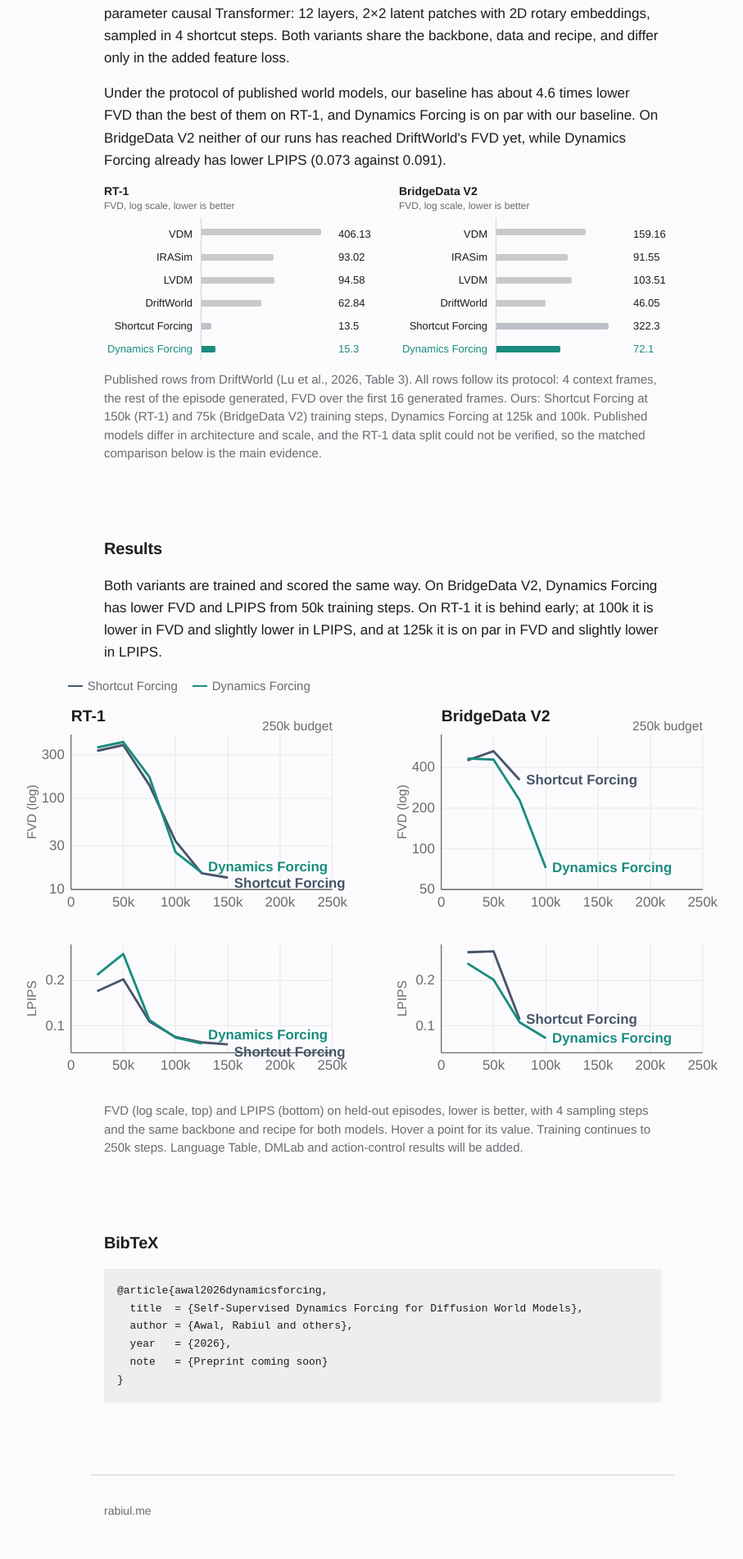
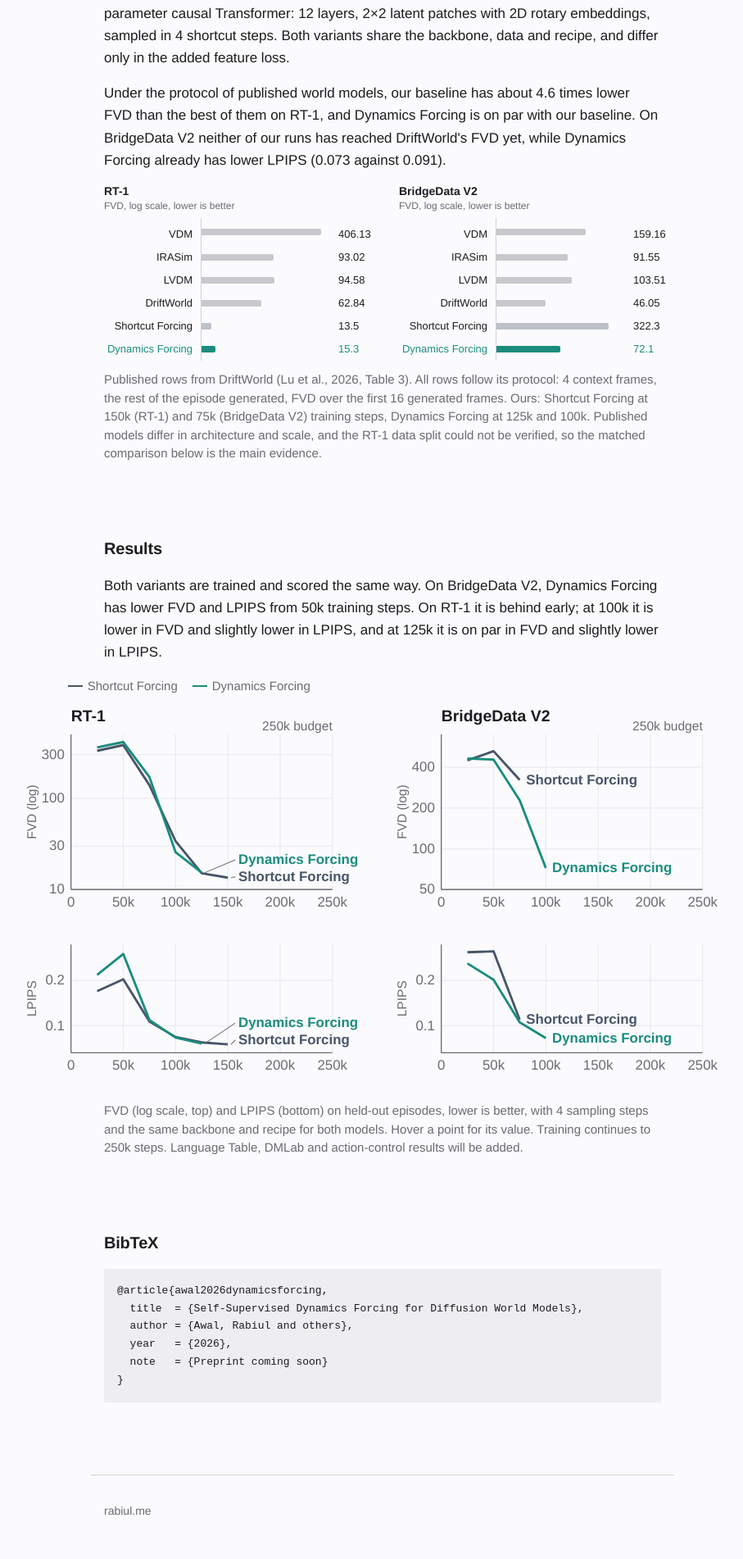
Before and after one commit to rabiulcste/rabiulcste.github.io, a Jekyll site: the page built from dynamics-forcing/index.html, in a window 1280 px wide. Shown: the part 3143-5045 px from the top of the page at 82% size, without its empty margins (173-1080 px from the left). Built offline with Jekyll 4.4.1, drawn with Linux system fonts in a browser that asks for light colours.

Commit message:
Dynamics Forcing page: stacked end labels with leader lines where two curves end close together

```diff
--- a/dynamics-forcing/index.html
+++ b/dynamics-forcing/index.html
@@ -38,7 +38,7 @@ bibtex: |
     .curve .grid { stroke: var(--grid); } .curve .axis { stroke: var(--muted); } .curve .ax { font-size: 12px; fill: var(--muted); }
     .curve .ln { fill: none; stroke-width: 2.2; stroke-linejoin: round; } .curve .ln.base { stroke: var(--sl); } .curve .ln.ours { stroke: var(--acc); }
     .curve .pt { fill: transparent; } .curve .pt-g:hover .pt { fill: var(--text); r: 4; }
-    .curve .end { font-size: 13px; font-weight: 600; } .curve .end.base { fill: var(--sl); } .curve .end.ours { fill: var(--acc); }
+    .curve .end { font-size: 13px; font-weight: 600; } .curve .end.base { fill: var(--sl); } .curve .end.ours { fill: var(--acc); } .curve .lead { stroke: var(--muted); stroke-width: 0.8; }
     .df-media { margin-bottom: 16px; }
     .df-curves { display: grid; grid-template-columns: repeat(2, 1fr); grid-template-rows: auto auto; grid-auto-flow: column; gap: 4px 24px; }
     .df-key { padding-left: calc((100% - 24px) / 2 * 46 / 330 + 10px); display: flex; flex-wrap: wrap; gap: 4px 18px; margin-block: 0 8px; color: var(--muted); font-size: var(--text-secondary); }
@@ -286,8 +286,10 @@ bibtex: |
 <g class="pt-g"><title>Dynamics Forcing, 75k steps: FVD 170.9</title><circle class="pt ours" cx="119.8" cy="70.1" r="7"/></g>
 <g class="pt-g"><title>Dynamics Forcing, 100k steps: FVD 25.7</title><circle class="pt ours" cx="144.4" cy="140.8" r="7"/></g>
 <g class="pt-g"><title>Dynamics Forcing, 125k steps: FVD 15.3</title><circle class="pt ours" cx="169.0" cy="160.1" r="7"/></g>
-<text class="end ours" x="175.0" y="158.5">Dynamics Forcing</text>
-<text class="end base" x="199.6" y="174.5">Shortcut Forcing</text></svg>
+<line class="lead" x1="196.6" y1="164.8" x2="200.6" y2="164.0"/>
+<text class="end base" x="203.6" y="168.0">Shortcut Forcing</text>
+<line class="lead" x1="172.0" y1="160.1" x2="200.6" y2="148.0"/>
+<text class="end ours" x="203.6" y="152.0">Dynamics Forcing</text></svg>
 <svg class="fs curve" viewBox="0 0 330 150" role="img" aria-label="RT-1, LPIPS over training steps. Shortcut Forcing ends at 0.0587 after 150k steps; Dynamics Forcing ends at 0.0604 after 125k steps."><line class="grid" x1="46" y1="90.5" x2="292" y2="90.5"/>
 <text class="tick" x="40" y="94.5" text-anchor="end">0.1</text>
 <line class="grid" x1="46" y1="48.0" x2="292" y2="48.0"/>
@@ -319,8 +321,10 @@ bibtex: |
 <g class="pt-g"><title>Dynamics Forcing, 75k steps: LPIPS 0.1128</title><circle class="pt ours" cx="119.8" cy="85.1" r="7"/></g>
 <g class="pt-g"><title>Dynamics Forcing, 100k steps: LPIPS 0.0736</title><circle class="pt ours" cx="144.4" cy="101.7" r="7"/></g>
 <g class="pt-g"><title>Dynamics Forcing, 125k steps: LPIPS 0.0604</title><circle class="pt ours" cx="169.0" cy="107.3" r="7"/></g>
-<text class="end ours" x="175.0" y="103.7">Dynamics Forcing</text>
-<text class="end base" x="199.6" y="119.7">Shortcut Forcing</text></svg>
+<line class="lead" x1="196.6" y1="108.1" x2="200.6" y2="104.0"/>
+<text class="end base" x="203.6" y="108.0">Shortcut Forcing</text>
+<line class="lead" x1="172.0" y1="107.3" x2="200.6" y2="88.0"/>
+<text class="end ours" x="203.6" y="92.0">Dynamics Forcing</text></svg>
 <svg class="fs curve" viewBox="0 0 330 210" role="img" aria-label="BridgeData V2, FVD on a log scale over training steps. Shortcut Forcing ends at 322.3 after 75k steps; Dynamics Forcing ends at 72.1 after 100k steps."><text class="ttl" x="46" y="18" text-anchor="start">BridgeData V2</text>
 <line class="grid" x1="46" y1="176.0" x2="292" y2="176.0"/>
 <text class="tick" x="40" y="180.0" text-anchor="end">50</text>
```
